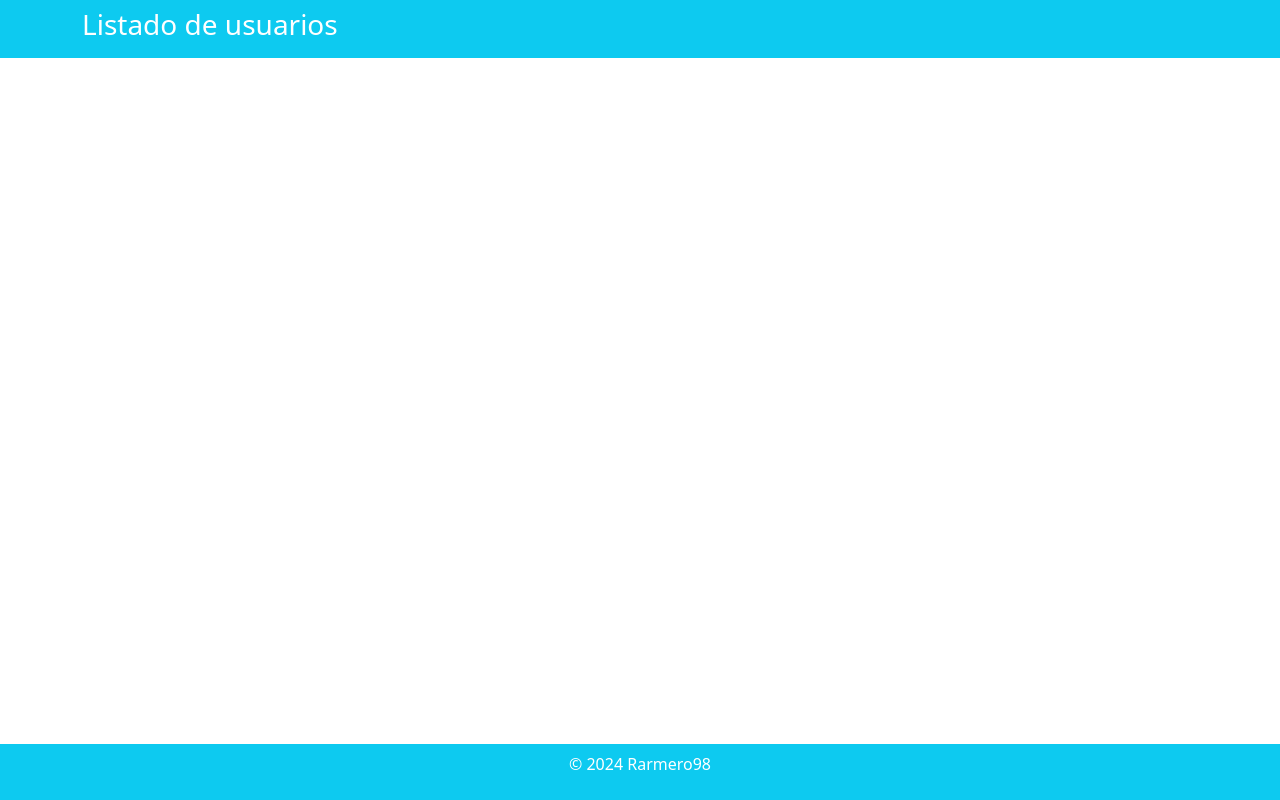
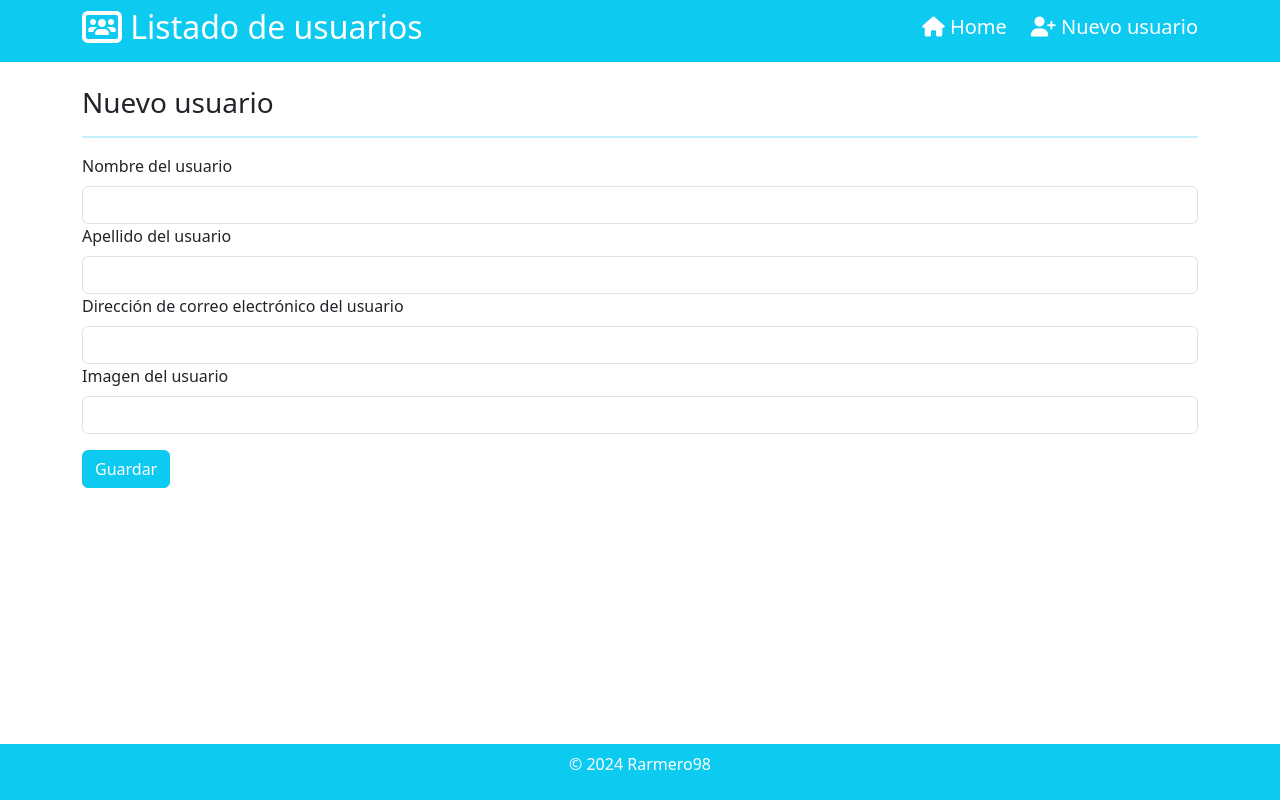
Before and after one commit to Rarmero98/usersListAngular, an Angular app: page /new/user in a window 1280 px wide. Before the commit this address led to /. Built offline with nearby package versions, Linux system fonts and the light colour scheme.

Commit message:
Maquetado de algunos componentes, creación del nav y formulario de user

```diff
--- a/src/app/app.component.css
+++ b/src/app/app.component.css
@@ -3,3 +3,11 @@
   text-decoration: none;
   color: white;
 }
+
+.hover {
+  transition: color ease-in-out 250ms;
+}
+
+.hover:hover {
+  color: black;
+}
--- a/src/app/app.component.html
+++ b/src/app/app.component.html
@@ -1,6 +1,22 @@
 <header class="p-2 bg-info text-white sticky-top">
   <div class="container">
-    <h1 class="h3 pointer" [routerLink]="['/home']">Listado de usuarios</h1>
+    <nav>
+      <div class="d-flex justify-content-between">
+        <h1 class="h2 pointer hover" [routerLink]="['/home']">
+          <i class="fa-solid fa-users-rectangle"></i> Listado de usuarios
+        </h1>
+        <div class="navbar-nav flex-row align-items-center gap-4">
+          <a class="h5 text-decoration-none hover" [routerLink]="['/home']"
+            ><i class="fa-solid fa-house"></i> Home</a
+          >
+          <a
+            class="h5 text-decoration-none hover"
+            [routerLink]="['/new', 'user']"
+            ><i class="fa-solid fa-user-plus"></i> Nuevo usuario</a
+          >
+        </div>
+      </div>
+    </nav>
   </div>
 </header>
 <main class="mt-4 mb-4">
@@ -11,7 +27,10 @@
 <footer class="p-2 bg-info text-white fixed-bottom">
   <div class="container">
     <p class="text-center">
-      <a href="https://github.com/Rarmero98" target="_blank" class="pointer"
+      <a
+        href="https://github.com/Rarmero98"
+        target="_blank"
+        class="pointer hover"
         >© 2024 Rarmero98</a
       >
     </p>
--- a/src/app/app.routes.ts
+++ b/src/app/app.routes.ts
@@ -1,9 +1,12 @@
 import { Routes } from '@angular/router';
 import { UsersListComponent } from './pages/users-list/users-list.component';
 import { UserViewComponent } from './pages/user-view/user-view.component';
+import { FormComponent } from './pages/form/form.component';
 
 export const routes: Routes = [
   { path: '', pathMatch: 'full', redirectTo: 'home' },
   { path: 'home', component: UsersListComponent },
   { path: 'user/:_id', component: UserViewComponent },
+  { path: 'new/user', component: FormComponent },
+  { path: 'update/user/:_id', component: FormComponent },
 ];
--- a/src/app/components/botonera/botonera.component.html
+++ b/src/app/components/botonera/botonera.component.html
@@ -13,7 +13,9 @@
   </div>
   }
   <div class="mt-3">
-    <a [routerLink]="['/update/user', idUser]" class="btn btn-info text-white"
+    <a
+      [routerLink]="['/update', 'user', idUser]"
+      class="btn btn-info text-white"
       ><i class="fa-solid fa-rotate"></i> Actualizar</a
     >
   </div>
--- a/src/app/interfaces/iuser.interfaces.ts
+++ b/src/app/interfaces/iuser.interfaces.ts
@@ -3,8 +3,8 @@ export interface IUser {
   id?: number;
   first_name: string;
   last_name: string;
-  username: string;
+  username?: string;
   email: string;
   image: string;
-  password: string;
+  password?: string;
 }
--- /dev/null
+++ b/src/app/pages/form/form.component.css
@@ -0,0 +1,3 @@
+.color {
+  border-top: 2px solid #10ccf4;
+}
--- /dev/null
+++ b/src/app/pages/form/form.component.html
@@ -0,0 +1,49 @@
+<section>
+  <h1 class="h3">{{ function }} usuario</h1>
+  <hr class="color" />
+  <form [formGroup]="usersForm" (ngSubmit)="getDataForm()">
+    <div>
+      <label class="form-label" for="first_name">Nombre del usuario</label>
+      <input
+        class="form-control"
+        type="text"
+        id="first_name"
+        formControlName="first_name"
+      />
+    </div>
+    <div>
+      <label class="form-label" for="last_name">Apellido del usuario</label>
+      <input
+        class="form-control"
+        type="text"
+        id="last_name"
+        formControlName="last_name"
+      />
+    </div>
+    <div>
+      <label class="form-label" for="email"
+        >Dirección de correo electrónico del usuario</label
+      >
+      <input
+        class="form-control"
+        type="email"
+        id="email"
+        formControlName="email"
+      />
+    </div>
+    <div>
+      <label class="form-label" for="image">Imagen del usuario</label>
+      <input
+        class="form-control"
+        type="url"
+        id="image"
+        formControlName="image"
+      />
+    </div>
+    <input
+      type="submit"
+      value="{{ action }}"
+      class="btn btn-info text-white mt-3"
+    />
+  </form>
+</section>
--- /dev/null
+++ b/src/app/pages/form/form.component.ts
@@ -0,0 +1,31 @@
+import { Component } from '@angular/core';
+import { FormControl, FormGroup, ReactiveFormsModule } from '@angular/forms';
+
+@Component({
+  selector: 'app-form',
+  standalone: true,
+  imports: [ReactiveFormsModule],
+  templateUrl: './form.component.html',
+  styleUrl: './form.component.css',
+})
+export class FormComponent {
+  function: string = 'Nuevo';
+  action: string = 'Guardar';
+  usersForm: FormGroup;
+
+  constructor() {
+    this.usersForm = new FormGroup(
+      {
+        first_name: new FormControl('', []),
+        last_name: new FormControl('', []),
+        email: new FormControl('', []),
+        image: new FormControl('', []),
+      },
+      []
+    );
+  }
+
+  getDataForm() {
+    console.log(this.usersForm.value);
+  }
+}
--- a/src/app/pages/users-list/users-list.component.html
+++ b/src/app/pages/users-list/users-list.component.html
@@ -1,6 +1,6 @@
 <div class="row">
   @for(user of response.results; track user._id){
-  <article class="col-12 col-md-6 col-lg-3">
+  <article class="col-12 col-md-6 col-lg-3 mb-4">
     <app-user-card [miUser]="user"></app-user-card>
   </article>
   }
```
